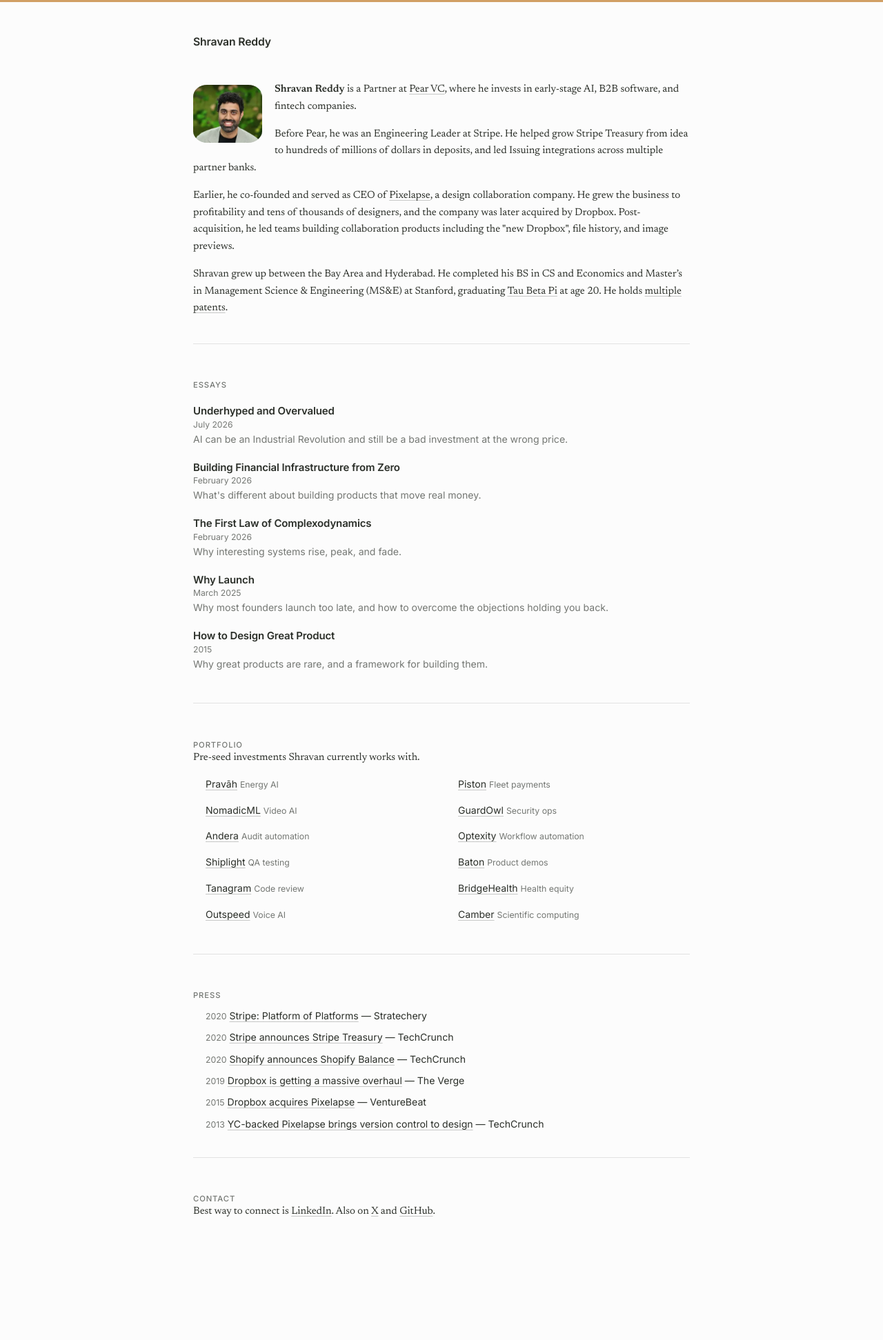
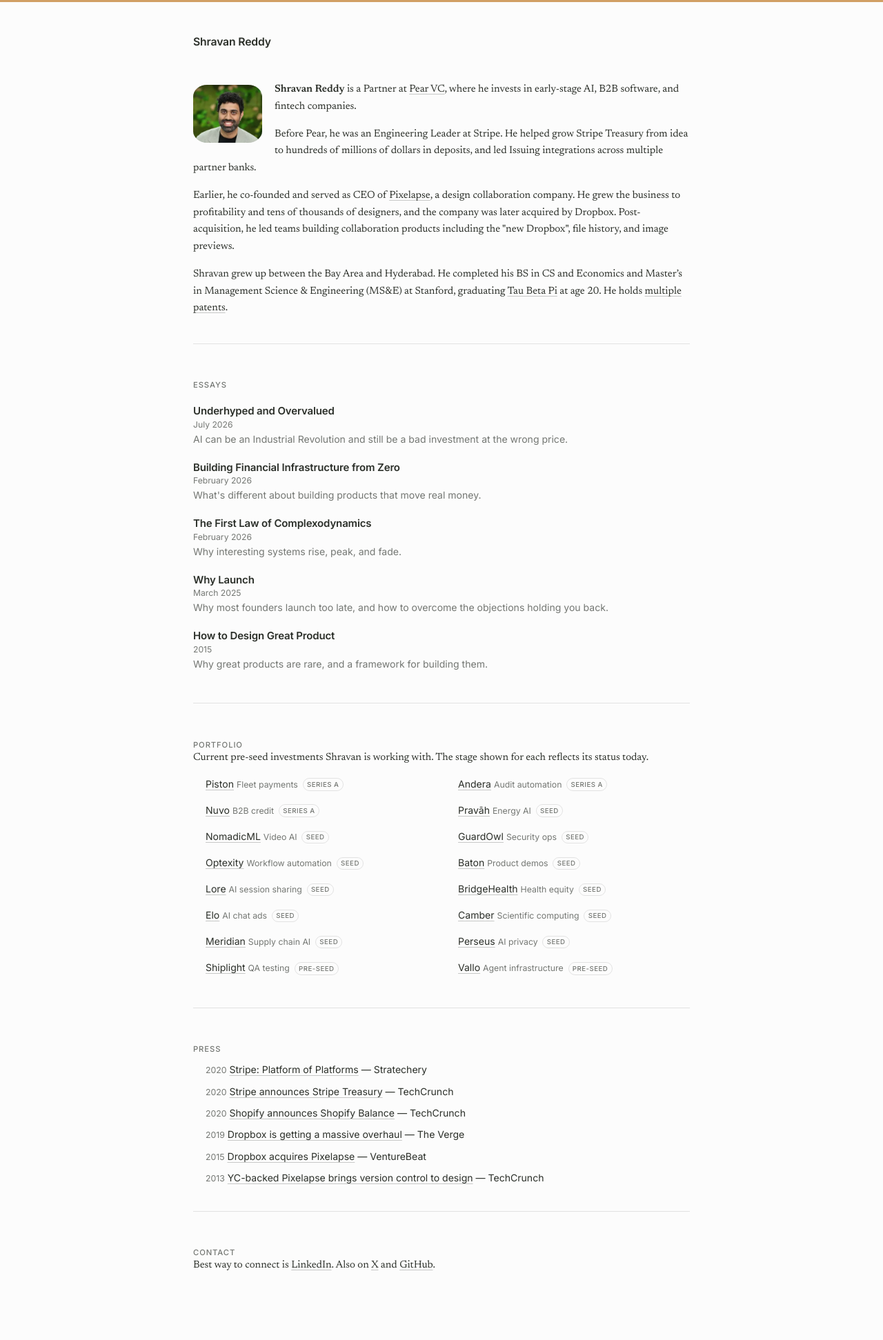
Before and after one commit to shrredd/shrredd.github.io, a Jekyll site: the page built from index.html, in a window 1280 px wide. Shown: the whole page at 69% size. Built offline with Jekyll 4.4.1, drawn with Linux system fonts in a browser that asks for light colours; before the commit the page ends 1865 px from its top, so only the background shows below that.

Commit message:
Update portfolio: add companies, stage badges, later-stage first
Add Nuvo, Meridian, Perseus, Vallo; rename Tanagram→Lore and
Outspeed→Elo. Add a current-stage pill to each company, order
later-stage first, and reword the subtitle.

Co-Authored-By: Claude Opus 4.8 <noreply@anthropic.com>

```diff
--- a/index.html
+++ b/index.html
@@ -154,20 +154,24 @@
 
     <section class="section">
       <h2 class="section-title">Portfolio</h2>
-      <p class="notop">Pre-seed investments Shravan currently works with.</p>
+      <p class="notop">Current pre-seed investments Shravan is working with. The stage shown for each reflects its status today.</p>
       <ul class="portfolio-grid">
-        <li><a href="https://www.pravah.com/">Pravāh</a> <span class="portfolio-tag">Energy AI</span></li>
-        <li><a href="https://www.usepiston.com/">Piston</a> <span class="portfolio-tag">Fleet payments</span></li>
-        <li><a href="https://www.nomadicml.com/">NomadicML</a> <span class="portfolio-tag">Video AI</span></li>
-        <li><a href="https://guardowlco.com/">GuardOwl</a> <span class="portfolio-tag">Security ops</span></li>
-        <li><a href="https://www.andera.ai/">Andera</a> <span class="portfolio-tag">Audit automation</span></li>
-        <li><a href="https://optexity.com/">Optexity</a> <span class="portfolio-tag">Workflow automation</span></li>
-        <li><a href="https://www.shiplight.ai/">Shiplight</a> <span class="portfolio-tag">QA testing</span></li>
-        <li><a href="https://www.getbaton.ai/">Baton</a> <span class="portfolio-tag">Product demos</span></li>
-        <li><a href="https://tanagram.ai/">Tanagram</a> <span class="portfolio-tag">Code review</span></li>
-        <li><a href="https://www.bridgehealthequity.com/">BridgeHealth</a> <span class="portfolio-tag">Health equity</span></li>
-        <li><a href="https://outspeed.com/">Outspeed</a> <span class="portfolio-tag">Voice AI</span></li>
-        <li><a href="https://www.cambercloud.com/">Camber</a> <span class="portfolio-tag">Scientific computing</span></li>
+        <li><a href="https://www.usepiston.com/">Piston</a> <span class="portfolio-tag">Fleet payments</span> <span class="portfolio-stage">Series A</span></li>
+        <li><a href="https://www.andera.ai/">Andera</a> <span class="portfolio-tag">Audit automation</span> <span class="portfolio-stage">Series A</span></li>
+        <li><a href="https://nuvo.com/">Nuvo</a> <span class="portfolio-tag">B2B credit</span> <span class="portfolio-stage">Series A</span></li>
+        <li><a href="https://www.pravah.com/">Pravāh</a> <span class="portfolio-tag">Energy AI</span> <span class="portfolio-stage">Seed</span></li>
+        <li><a href="https://www.nomadicml.com/">NomadicML</a> <span class="portfolio-tag">Video AI</span> <span class="portfolio-stage">Seed</span></li>
+        <li><a href="https://guardowlco.com/">GuardOwl</a> <span class="portfolio-tag">Security ops</span> <span class="portfolio-stage">Seed</span></li>
+        <li><a href="https://optexity.com/">Optexity</a> <span class="portfolio-tag">Workflow automation</span> <span class="portfolio-stage">Seed</span></li>
+        <li><a href="https://www.getbaton.ai/">Baton</a> <span class="portfolio-tag">Product demos</span> <span class="portfolio-stage">Seed</span></li>
+        <li><a href="https://lore.link/">Lore</a> <span class="portfolio-tag">AI session sharing</span> <span class="portfolio-stage">Seed</span></li>
+        <li><a href="https://www.bridgehealthequity.com/">BridgeHealth</a> <span class="portfolio-tag">Health equity</span> <span class="portfolio-stage">Seed</span></li>
+        <li><a href="https://elo.ad/">Elo</a> <span class="portfolio-tag">AI chat ads</span> <span class="portfolio-stage">Seed</span></li>
+        <li><a href="https://www.cambercloud.com/">Camber</a> <span class="portfolio-tag">Scientific computing</span> <span class="portfolio-stage">Seed</span></li>
+        <li><a href="https://usemeridian.io/">Meridian</a> <span class="portfolio-tag">Supply chain AI</span> <span class="portfolio-stage">Seed</span></li>
+        <li><a href="https://www.perseuslabs.io/">Perseus</a> <span class="portfolio-tag">AI privacy</span> <span class="portfolio-stage">Seed</span></li>
+        <li><a href="https://www.shiplight.ai/">Shiplight</a> <span class="portfolio-tag">QA testing</span> <span class="portfolio-stage">Pre-seed</span></li>
+        <li><a href="https://www.vallo.dev/">Vallo</a> <span class="portfolio-tag">Agent infrastructure</span> <span class="portfolio-stage">Pre-seed</span></li>
       </ul>
     </section>
 
--- a/static/style.css
+++ b/static/style.css
@@ -321,6 +321,21 @@ sub {
 .portfolio-tag {
   color: var(--c-text-muted);
   font-size: 0.875em;
+}
+
+.portfolio-stage {
+  display: inline-block;
+  font-size: 0.6875em;
+  font-weight: 500;
+  text-transform: uppercase;
+  letter-spacing: 0.05em;
+  color: var(--c-text-muted);
+  border: 1px solid var(--c-border);
+  border-radius: 999px;
+  padding: 0.15em 0.55em;
+  margin-left: 0.3em;
+  white-space: nowrap;
+  vertical-align: 0.1em;
 }
 
 /* Press list */
```
